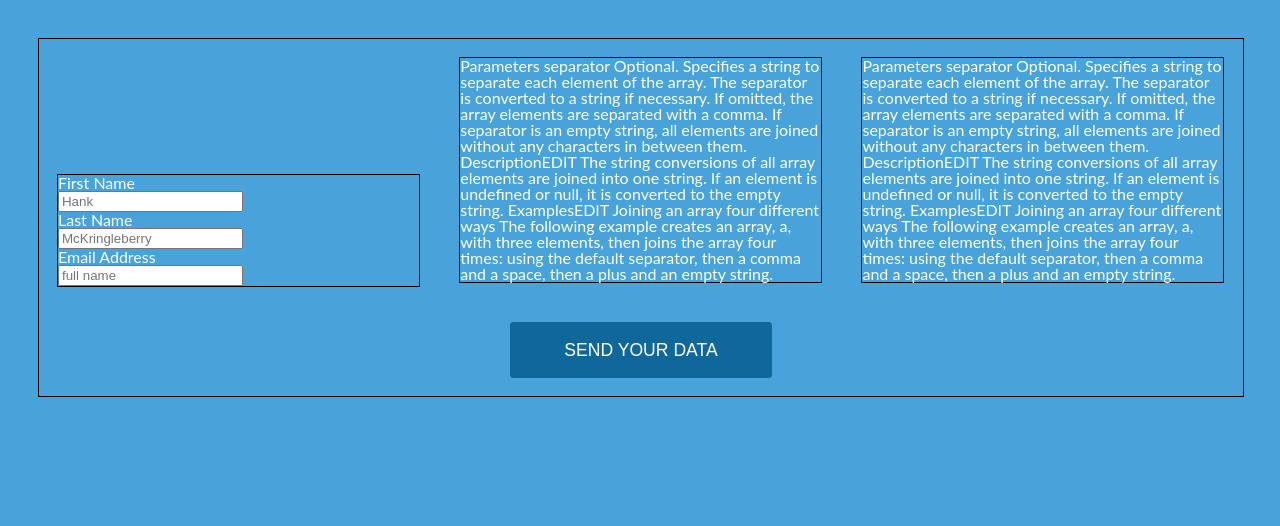
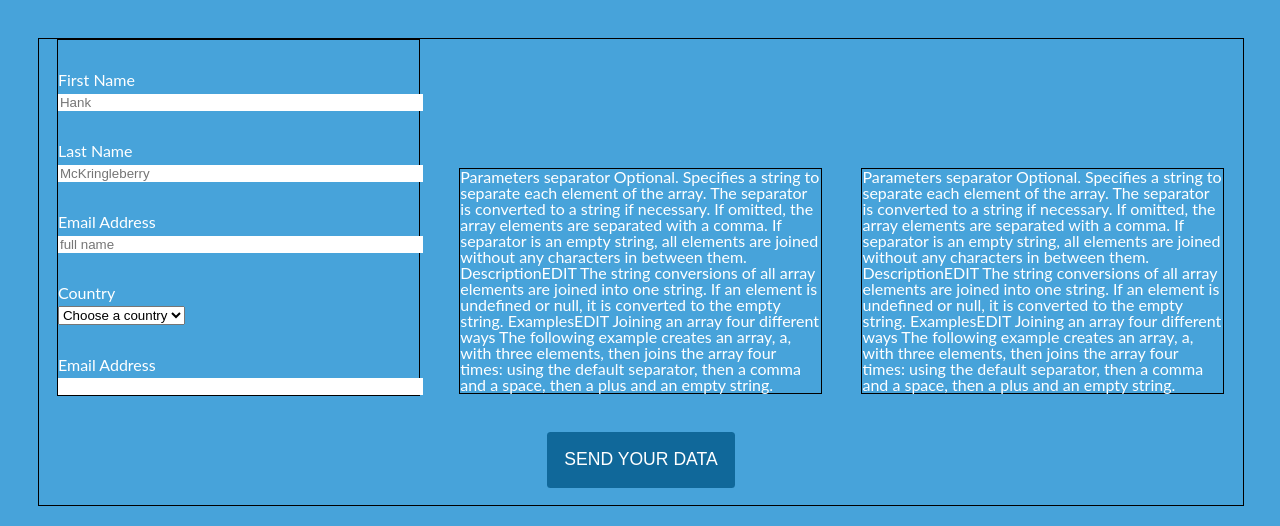
Before and after one commit to silentDjay/MultiColumnForm, a plain HTML site: page index.html in a window 1280 px wide. Drawn offline with nearby package versions, Linux system fonts and the light colour scheme.

Commit message:
continue to update styling

```diff
--- a/css/styles.css
+++ b/css/styles.css
@@ -26,22 +26,38 @@ body {
   /*delete the three lines above eventually*/
   display: inline-block;
   width: 30%;
-  margin: 1.1em;
+  margin-left: 1.1em;
+  margin-right: 1.1em;
+  margin-bottom: 1.1em;
 }
 
 /*Styling for all field labels*/
 
 label {
   display: block;
+  margin-top: 2em;
+  margin-bottom: .3em;
 }
 
 /*Styling for all fields*/
 
+input {
+  width: 100%;
+  border-style: none;
+}
 
+.fields {
+}
+
+/*Styling for all text fields*/
+
+.textFields {
+}
 
 /*Styling for the send your data button's containing section*/
 
 #buttonDivContainer {
+  display: block;
   margin: 1.1em;
   text-align: center;
 }
--- a/index.html
+++ b/index.html
@@ -5,7 +5,6 @@
     <title>Say Hello to my Multi-Column Form</title>
     <link rel="stylesheet" href="https://cdnjs.cloudflare.com/ajax/libs/meyer-reset/2.0/reset.min.css">
     <link rel="stylesheet" href="css/styles.css">
-    <link rel="stylesheet" href="https://maxcdn.bootstrapcdn.com/font-awesome/4.5.0/css/font-awesome.min.css">
   </head>
   <body>
     <section id="columnsHolder">
@@ -21,6 +20,25 @@
         <div class="field textField" id="emailAddressDiv">
           <label for="emailAddress">Email Address</label>
           <input type="text" id="emailAddress" placeholder="full name">
+        </div>
+        <div class="field dropDown">
+          <label for="chooseCountry">Country</label>
+          <select id="chooseCountry">
+            <option value="" selected disabled>Choose a country</option>
+            <option>
+              France
+            </option>
+            <option>
+              Italy
+            </option>
+            <option>
+              Portugal
+            </option>
+          </select>
+        </div>
+        <div class="field textField" id="biographyDiv">
+          <label for="biography">Email Address</label>
+          <input type="textArea" id="biography">
         </div>
       </div>
       <div class="individualColumns" id="column2Container">
@@ -50,8 +68,7 @@ Joining an array four different ways
 The following example creates an array, a, with three elements, then joins the array four times: using the default separator, then a comma and a space, then a plus and an empty string.
       </div>
       <div id="buttonDivContainer">
-          <input type"submit" id="sydButton" value="SEND YOUR DATA"
-          </input>
+          <button type"btn" id="sydButton">SEND YOUR DATA</button>
       </div>
     </section>
     <script src="js/scripts.js"></script>
```
